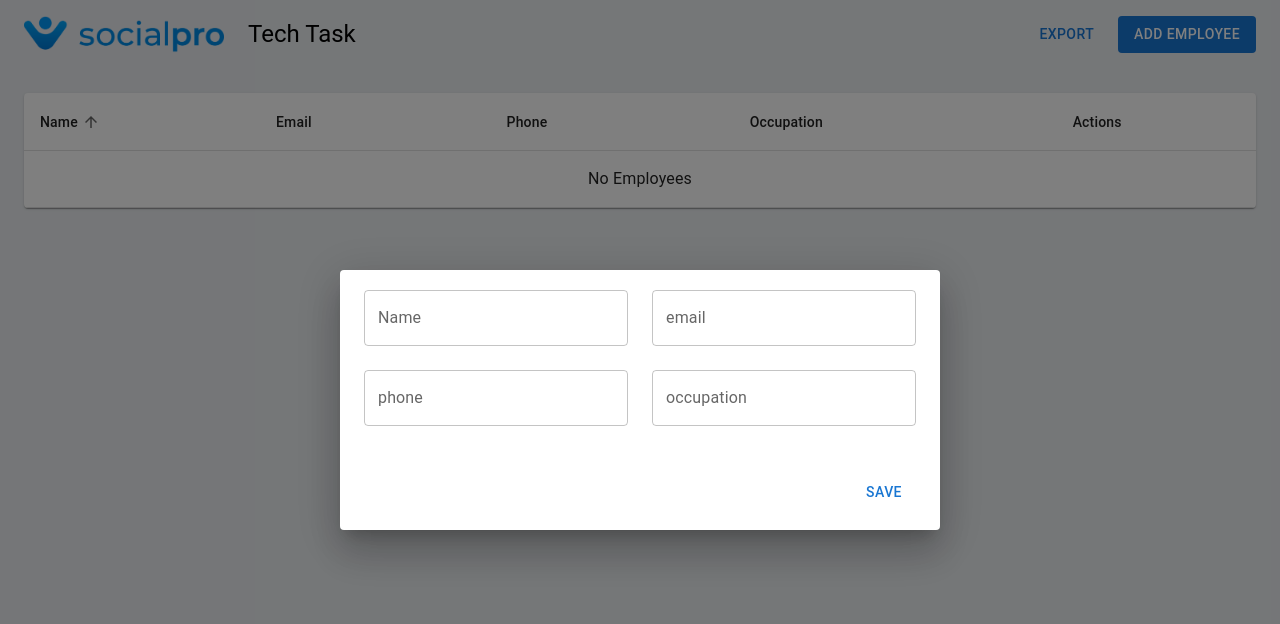
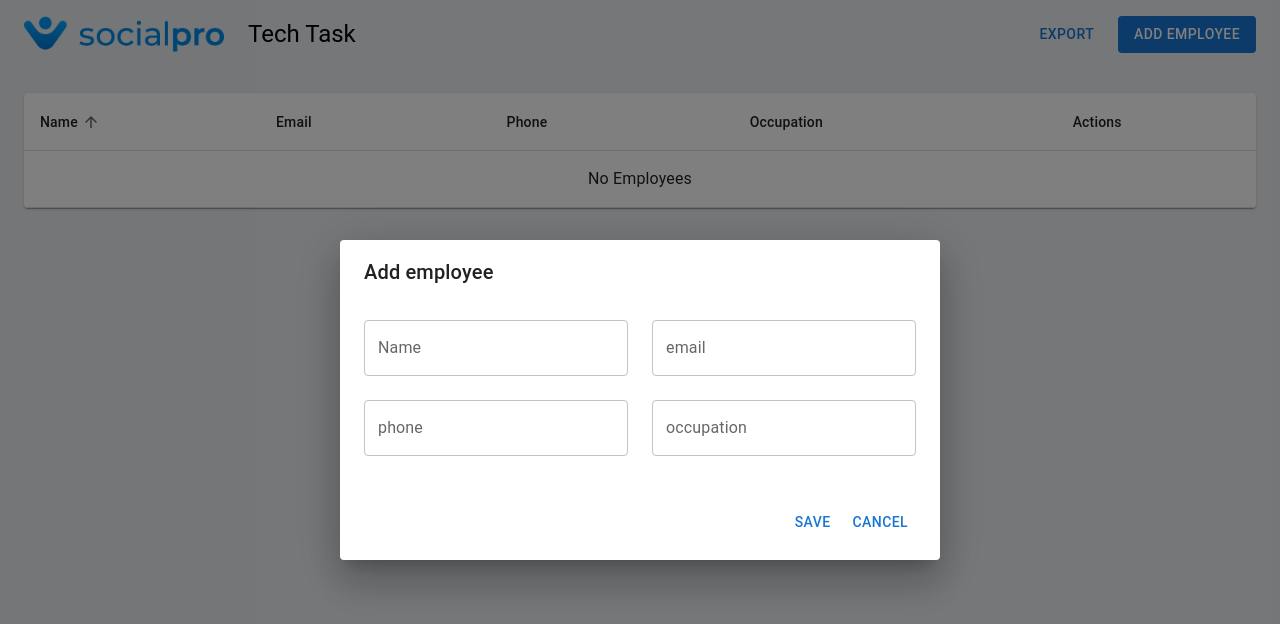
Before and after one commit to phillipmiles/tech-task-main, a React (Create React App) app: page / in a window 1280 px wide. Both pictures are taken after a click on the button "ADD EMPLOYEE". Shown: the top 624 px of the page. Built offline with nearby package versions, Linux system fonts and the light colour scheme.

Commit message:
Added heading and cancel button to EmployeeModal

```diff
--- a/src/components/EmployeeModal/EmployeeModal.tsx
+++ b/src/components/EmployeeModal/EmployeeModal.tsx
@@ -1,9 +1,9 @@
-import { Dialog, DialogContent } from "@mui/material";
+import { Dialog, DialogContent, DialogTitle } from '@mui/material';
 import {
   createDefaultEmployee,
   EmployeeLineItem,
-} from "../../interfaces/employees";
-import { EmployeeForm } from "./EmployeeModalForm";
+} from '../../interfaces/employees';
+import { EmployeeForm } from './EmployeeModalForm';
 
 interface EmployeeModalProps {
   loading: boolean;
@@ -25,6 +25,7 @@ export default function EmployeeModal({
 }: EmployeeModalProps) {
   return (
     <Dialog fullWidth open onClose={handleClose}>
+      <DialogTitle>{existingEmployee ? 'Edit' : 'Add'} employee</DialogTitle>
       <DialogContent>
         <EmployeeForm
           loading={loading}
@@ -37,6 +38,7 @@ export default function EmployeeModal({
             }
             handleClose();
           }}
+          handleCancel={handleClose}
         />
       </DialogContent>
     </Dialog>
--- a/src/components/EmployeeModal/EmployeeModalForm.tsx
+++ b/src/components/EmployeeModal/EmployeeModalForm.tsx
@@ -2,17 +2,20 @@ import { useFormik } from 'formik';
 import * as yup from 'yup';
 import { Grid, TextField, Button } from '@mui/material';
 import { EmployeeLineItem } from '../../interfaces/employees';
+import { MouseEventHandler } from 'react';
 
 interface EmployeeFormProps {
   loading: boolean;
   employee: EmployeeLineItem;
   handleSubmit: (employee: EmployeeLineItem) => Promise<void>;
+  handleCancel: MouseEventHandler;
 }
 
 export const EmployeeForm = ({
   loading,
   employee,
   handleSubmit,
+  handleCancel,
 }: EmployeeFormProps) => {
   const validationSchema = yup.object({
     name: yup.string().required(),
@@ -42,8 +45,8 @@ export const EmployeeForm = ({
 
   return (
     <form onSubmit={formik.handleSubmit}>
-      <Grid container spacing={3}>
-        <Grid item xs={6} sm={6}>
+      <Grid container spacing={3} pt={2}>
+        <Grid item xs={12} sm={6}>
           <TextField
             id="name"
             name="name"
@@ -57,7 +60,7 @@ export const EmployeeForm = ({
             helperText={formik.touched.name ? formik.errors.name : ''}
           />
         </Grid>
-        <Grid item xs={6} sm={6}>
+        <Grid item xs={12} sm={6}>
           <TextField
             id="email"
             name="email"
@@ -71,7 +74,7 @@ export const EmployeeForm = ({
             helperText={formik.touched.email ? formik.errors.email : ''}
           />
         </Grid>
-        <Grid item xs={6} sm={6}>
+        <Grid item xs={12} sm={6}>
           <TextField
             id="phone"
             name="phone"
@@ -85,7 +88,7 @@ export const EmployeeForm = ({
             helperText={formik.touched.phone ? formik.errors.phone : ''}
           />
         </Grid>
-        <Grid item xs={6} sm={6}>
+        <Grid item xs={12} sm={6}>
           <TextField
             id="occupation"
             name="occupation"
@@ -103,7 +106,7 @@ export const EmployeeForm = ({
             }
           />
         </Grid>
-        <Grid item xs={6} sm={6} />
+        <Grid item xs={12} sm={6} />
         <Grid
           item
           xs={12}
@@ -116,6 +119,13 @@ export const EmployeeForm = ({
           <Button type="submit" disabled={formik.isSubmitting || loading}>
             Save
           </Button>
+          <Button
+            onClick={handleCancel}
+            type="button"
+            disabled={formik.isSubmitting || loading}
+          >
+            Cancel
+          </Button>
         </Grid>
       </Grid>
     </form>
```
